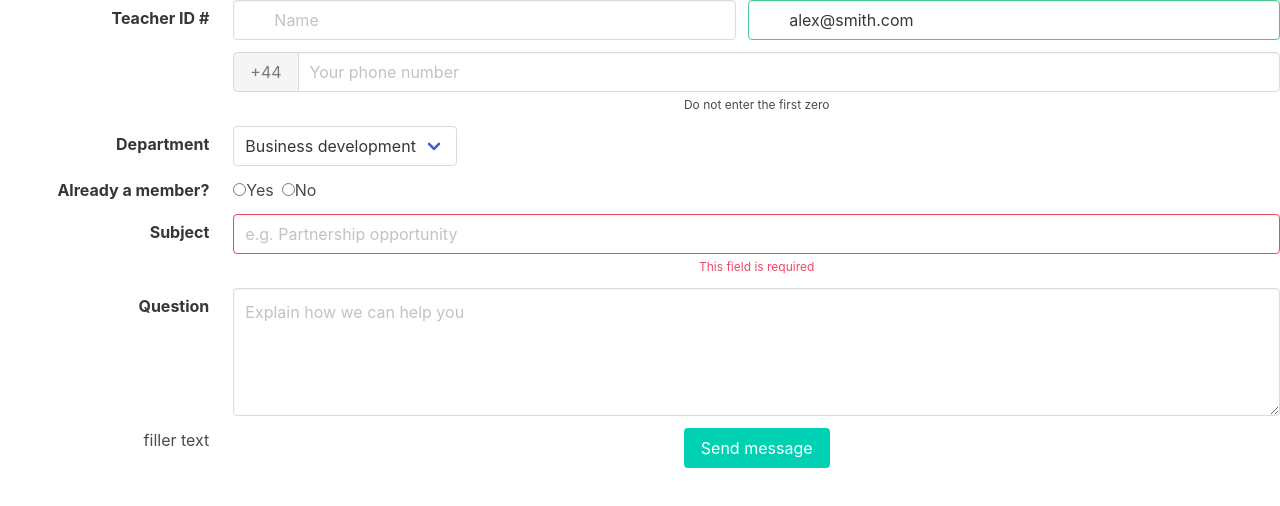
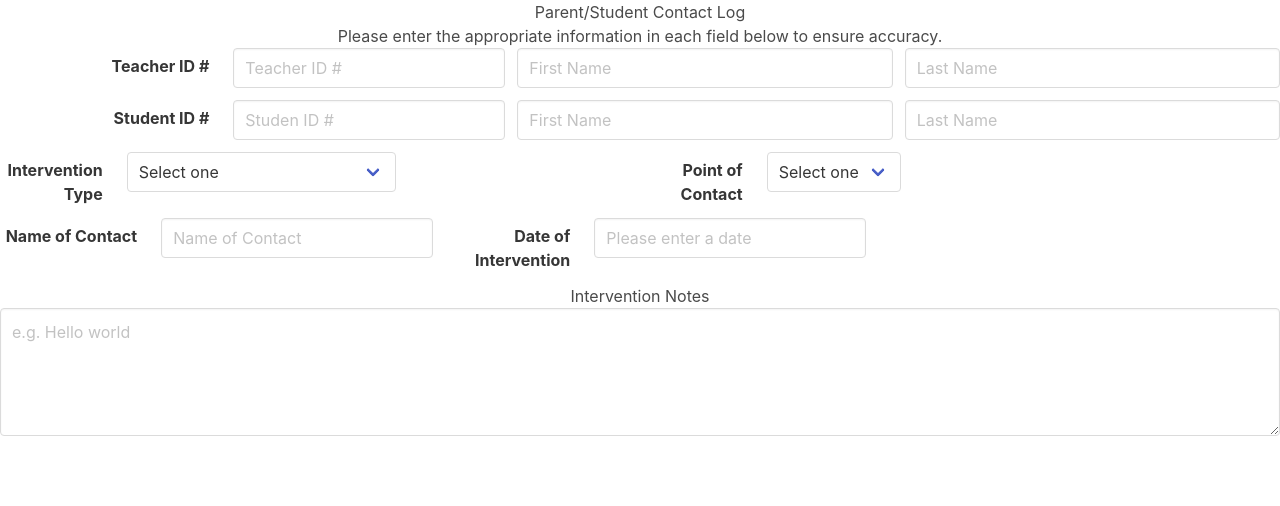
Before and after one commit to Lee-ArnoldIII/teacher-tracker, a React (Create React App) app in the folder client/: page /contactForm in a window 1280 px wide. Shown: the top 506 px of the page. Built offline with nearby package versions, Linux system fonts and the light colour scheme.

Commit message:
updated sytling, additional files updated.

```diff
--- a/client/src/App/pages/ContactForm.js
+++ b/client/src/App/pages/ContactForm.js
@@ -4,64 +4,96 @@ class ContactForm extends Component {
   render () {
     return (
       <div>
-        <div class='field is-horizontal'>
-          <div class='field-label is-normal'>
-            <label class='label'>Teacher ID #</label>
+        <div>
+          <h1>Parent/Student Contact Log</h1>
+          <p>Please enter the appropriate information in each field below
+                  to ensure accuracy.
+          </p>
+        </div>
+
+        <div className='field is-horizontal'>
+          {/* teacher information */}
+          <div className='field-label is-normal'>
+            <label className='label'>Teacher ID #</label>
           </div>
-          <div class='field-body'>
-            <div class='field'>
-              <p class='control is-expanded has-icons-left'>
-                <input class='input' type='text' placeholder='Name' />
-                <span class='icon is-small is-left'>
-                  <i class='fas fa-user' />
-                </span>
+          <div className='field-body'>
+            <div className='field is-narrow'>
+              <p className='control'>
+                <input className='input' type='text' placeholder='Teacher ID #' />
               </p>
             </div>
-            <div class='field'>
-              <p class='control is-expanded has-icons-left has-icons-right'>
-                <input class='input is-success' type='email' placeholder='Email' value='alex@smith.com' />
-                <span class='icon is-small is-left'>
-                  <i class='fas fa-envelope' />
-                </span>
-                <span class='icon is-small is-right'>
-                  <i class='fas fa-check' />
-                </span>
+            <div className='field'>
+              <p className='control is-expanded'>
+                <input className='input' type='text' placeholder='First Name' />
+              </p>
+            </div>
+            <div className='field'>
+              <p className='control is-expanded'>
+                <input className='input' type='text' placeholder='Last Name' />
               </p>
             </div>
           </div>
         </div>
 
-        <div class='field is-horizontal'>
-          <div class='field-label' />
-          <div class='field-body'>
-            <div class='field is-expanded'>
-              <div class='field has-addons'>
-                <p class='control'>
-                  <a class='button is-static'>
-            +44
-                  </a>
-                </p>
-                <p class='control is-expanded'>
-                  <input class='input' type='tel' placeholder='Your phone number' />
-                </p>
-              </div>
-              <p class='help'>Do not enter the first zero</p>
+        <div className='field is-horizontal'>
+          {/* Student Information */}
+          <div className='field-label is-normal'>
+            <label className='label'>Student ID #</label>
+          </div>
+          <div className='field-body'>
+            <div className='field is-narrow'>
+              <p className='control'>
+                <input className='input' type='text' placeholder='Studen ID #' />
+              </p>
+            </div>
+            <div className='field'>
+              <p className='control is-expanded'>
+                <input className='input' type='text' placeholder='First Name' />
+              </p>
+            </div>
+            <div className='field'>
+              <p className='control is-expanded'>
+                <input className='input' type='text' placeholder='Last Name' />
+              </p>
             </div>
           </div>
         </div>
 
-        <div class='field is-horizontal'>
-          <div class='field-label is-normal'>
-            <label class='label'>Department</label>
+        <div className='field is-horizontal'>
+          {/* Intervention Information */}
+          <div className='field-label is-normal'>
+            <label className='label'>Intervention Type</label>
           </div>
-          <div class='field-body'>
-            <div class='field is-narrow'>
-              <div class='control'>
-                <div class='select is-fullwidth'>
+          <div className='field-body'>
+            <div className='field is-narrow'>
+              <div className='control is-expanded'>
+                <div className='select is-fullwidth'>
                   <select>
-                    <option>Business development</option>
-                    <option>Marketing</option>
-                    <option>Sales</option>
+                    <option>Select one</option>
+                    <option>Grade Conference</option>
+                    <option>Behavior Conference</option>
+                    <option>Parent Contact - phone</option>
+                    <option>Parent Contact - email</option>
+                    <option>Parent Contact - conference</option>
+                  </select>
+                </div>
+              </div>
+            </div>
+          </div>
+
+          <div className='field-label is-normal'>
+            <label className='label'>Point of Contact</label>
+          </div>
+          <div className='field-body'>
+            <div className='field is-narrow'>
+              <div className='control is-expanded'>
+                <div className='select is-fullwidth'>
+                  <select>
+                    <option>Select one</option>
+                    <option>Mom</option>
+                    <option>Dad</option>
+                    <option>Guardian</option>
+                    <option>Other</option>
                   </select>
                 </div>
               </div>
@@ -69,70 +101,32 @@ class ContactForm extends Component {
           </div>
         </div>
 
-        <div class='field is-horizontal'>
-          <div class='field-label'>
-            <label class='label'>Already a member?</label>
+        <div className='field is-horizontal'>
+          <div className='field-label is-normal'>
+            <label className='label'>Name of Contact</label>
           </div>
-          <div class='field-body'>
-            <div class='field is-narrow'>
-              <div class='control'>
-                <label class='radio'>
-                  <input type='radio' name='member' />
-          Yes
-                </label>
-                <label class='radio'>
-                  <input type='radio' name='member' />
-          No
-                </label>
+          <div className='field is-narrow'>
+            <p className='control is-expanded'>
+              <input className='input' type='text' placeholder='Name of Contact' />
+            </p>
+          </div>
+          <div className='field-label is-normal'>
+            <label className='label'>Date of Intervention</label>
+          </div>
+          <div className='field-body'>
+            <div className='field is-narrow'>
+              <div className='control is-expanded'>
+                <input className='input' type='text' placeholder='Please enter a date' />
               </div>
             </div>
           </div>
         </div>
 
-        <div class='field is-horizontal'>
-          <div class='field-label is-normal'>
-            <label class='label'>Subject</label>
-          </div>
-          <div class='field-body'>
-            <div class='field'>
-              <div class='control'>
-                <input class='input is-danger' type='text' placeholder='e.g. Partnership opportunity' />
-              </div>
-              <p class='help is-danger'>
-        This field is required
-              </p>
-            </div>
-          </div>
-        </div>
+        <h1>Intervention Notes</h1>
+        <textarea className='textarea' placeholder='e.g. Hello world' />
 
-        <div class='field is-horizontal'>
-          <div class='field-label is-normal'>
-            <label class='label'>Question</label>
-          </div>
-          <div class='field-body'>
-            <div class='field'>
-              <div class='control'>
-                <textarea class='textarea' placeholder='Explain how we can help you' />
-              </div>
-            </div>
-          </div>
-        </div>
+      </div>
 
-        <div class='field is-horizontal'>
-          <div class='field-label'>
-    filler text
-          </div>
-          <div class='field-body'>
-            <div class='field'>
-              <div class='control'>
-                <button class='button is-primary'>
-          Send message
-                </button>
-              </div>
-            </div>
-          </div>
-        </div>
-      </div>
     )
   }
 }
```
